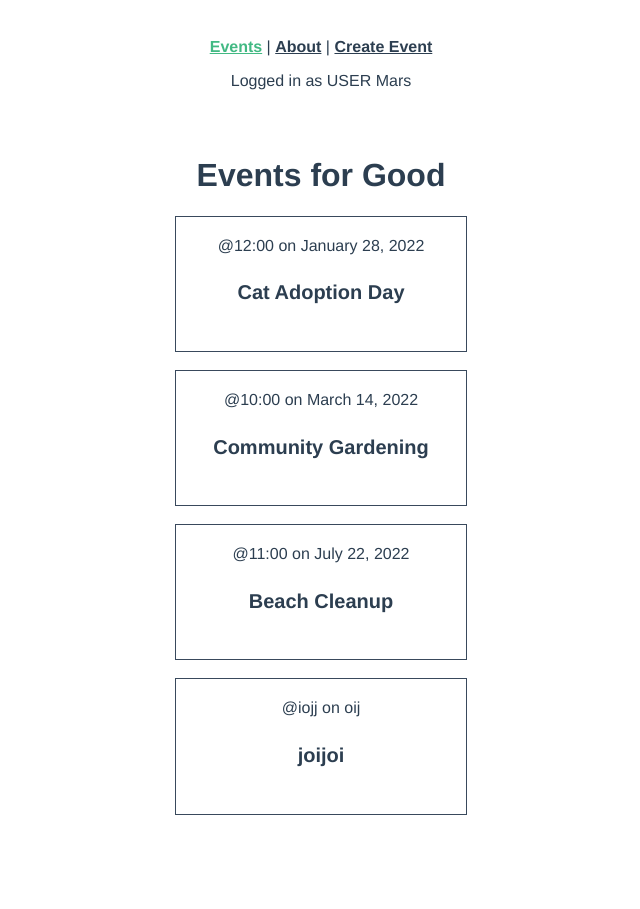
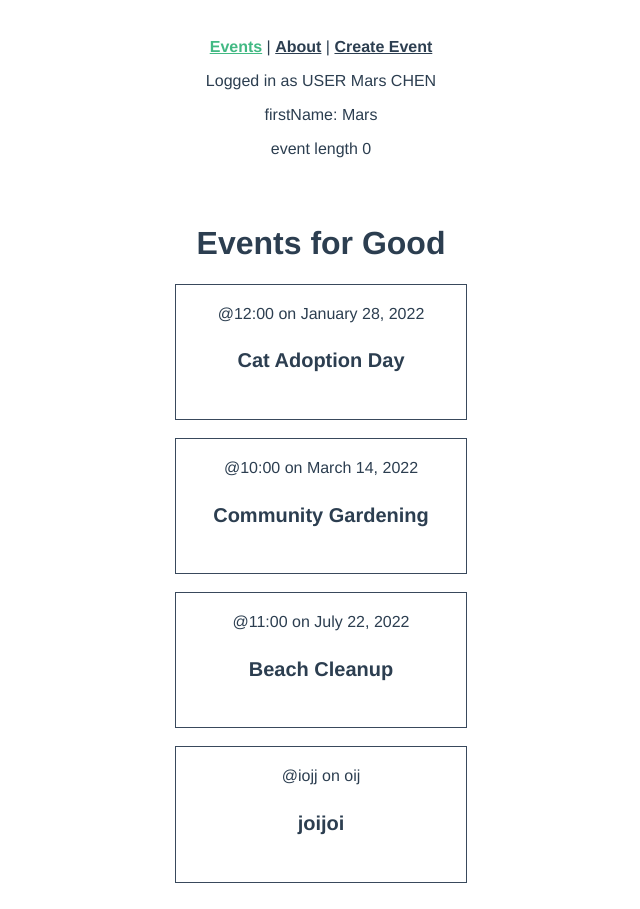
Before and after one commit to hsimao/pinia, a Vue app: page / in a window 1280 px wide. Shown: the whole page, without its empty margins (319-959 px from the left). Before the commit the page ends 841 px from the top, so only its background shows below. Built offline with nearby package versions, Linux system fonts and the light colour scheme; data requests are answered from the project's data file.

Commit message:
feat: use getters

```diff
--- a/src/App.vue
+++ b/src/App.vue
@@ -1,7 +1,9 @@
 <script setup>
 import { useUserStore } from "./stores/UserStore";
+import { useEventStore } from "./stores/EventStore";
 
-const userStore = useUserStore();
+const { user, firstName } = useUserStore();
+const { numberOfEvents } = useEventStore();
 </script>
 
 <template>
@@ -11,7 +13,9 @@ const userStore = useUserStore();
       <router-link :to="{ name: 'About' }">About</router-link>
       |
       <router-link :to="{ name: 'EventCreate' }">Create Event</router-link>
-      <p>Logged in as USER {{ userStore.user }}</p>
+      <p>Logged in as USER {{ user }}</p>
+      <p>firstName: {{ firstName }}</p>
+      <p>event length {{ numberOfEvents }}</p>
     </div>
     <router-view />
   </div>
--- a/src/stores/EventStore.js
+++ b/src/stores/EventStore.js
@@ -1,8 +1,11 @@
 import { defineStore } from "pinia";
 
-const useEventStore = defineStore("CountStore", {
+export const useEventStore = defineStore("CountStore", {
   state: () => ({
     events: [],
     event: {}
-  })
+  }),
+  getters: {
+    numberOfEvents: (state) => state.events.length
+  }
 });
--- a/src/stores/UserStore.js
+++ b/src/stores/UserStore.js
@@ -2,6 +2,11 @@ import { defineStore } from "pinia";
 
 export const useUserStore = defineStore("UserStore", {
   state: () => ({
-    user: "Mars"
-  })
+    user: "Mars CHEN"
+  }),
+  getters: {
+    firstName() {
+      return this.user.split(" ")[0];
+    }
+  }
 });
```
